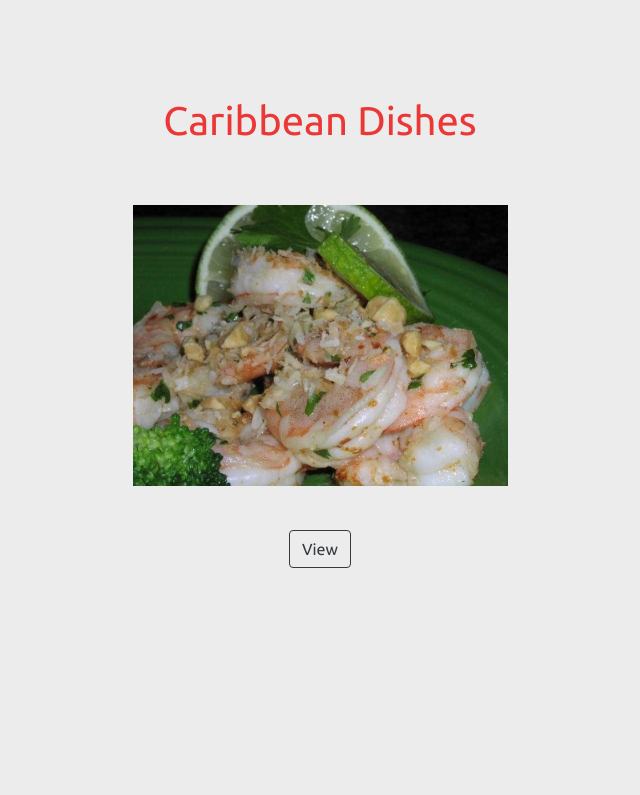
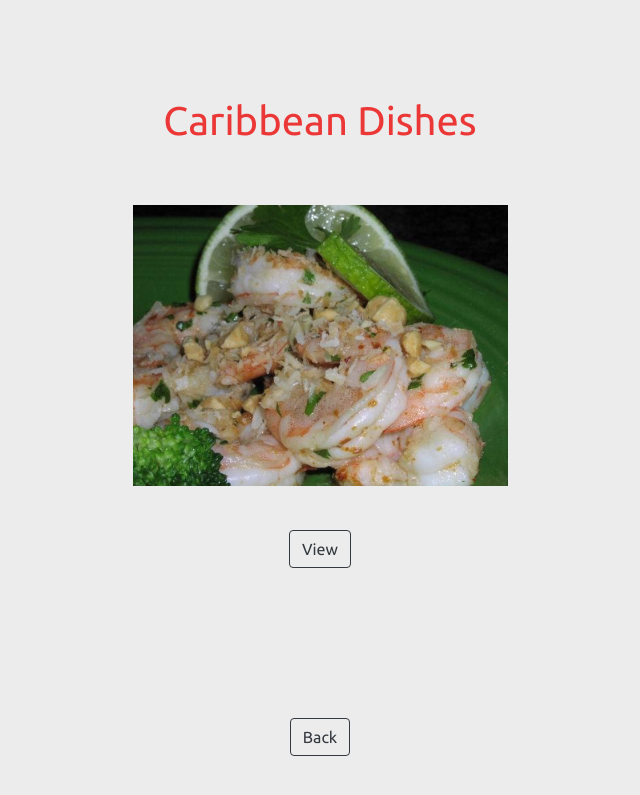
Before and after one commit to osaro2020/ClarazRecipes, a plain HTML site: page Caribbean_Menu.html in a window 1280 px wide. Shown: the part 578-1373 px from the top of the page, without its empty margins (320-960 px from the left). Before the commit the page ends 1296 px from the top, so only its background shows below. Drawn offline with nearby package versions, Linux system fonts and the light colour scheme.

Commit message:
Update Caribbean_Menu.html

```diff
--- a/Caribbean_Menu.html
+++ b/Caribbean_Menu.html
@@ -48,7 +48,7 @@
     </div>
   </div>
 
-
+<a href="index.html" class="btn btn-outline-dark" role="button">Back</a>
 
 </body>
 
```
